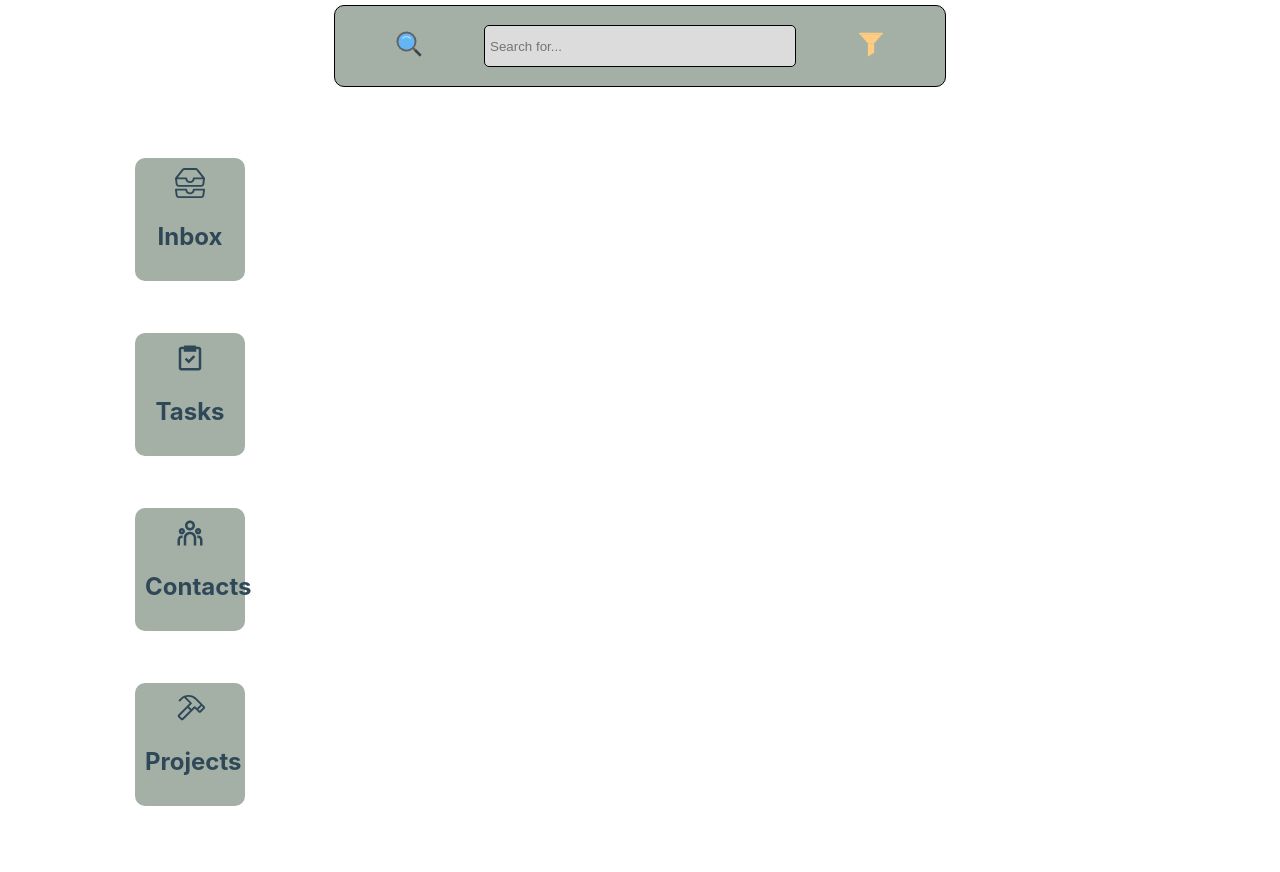
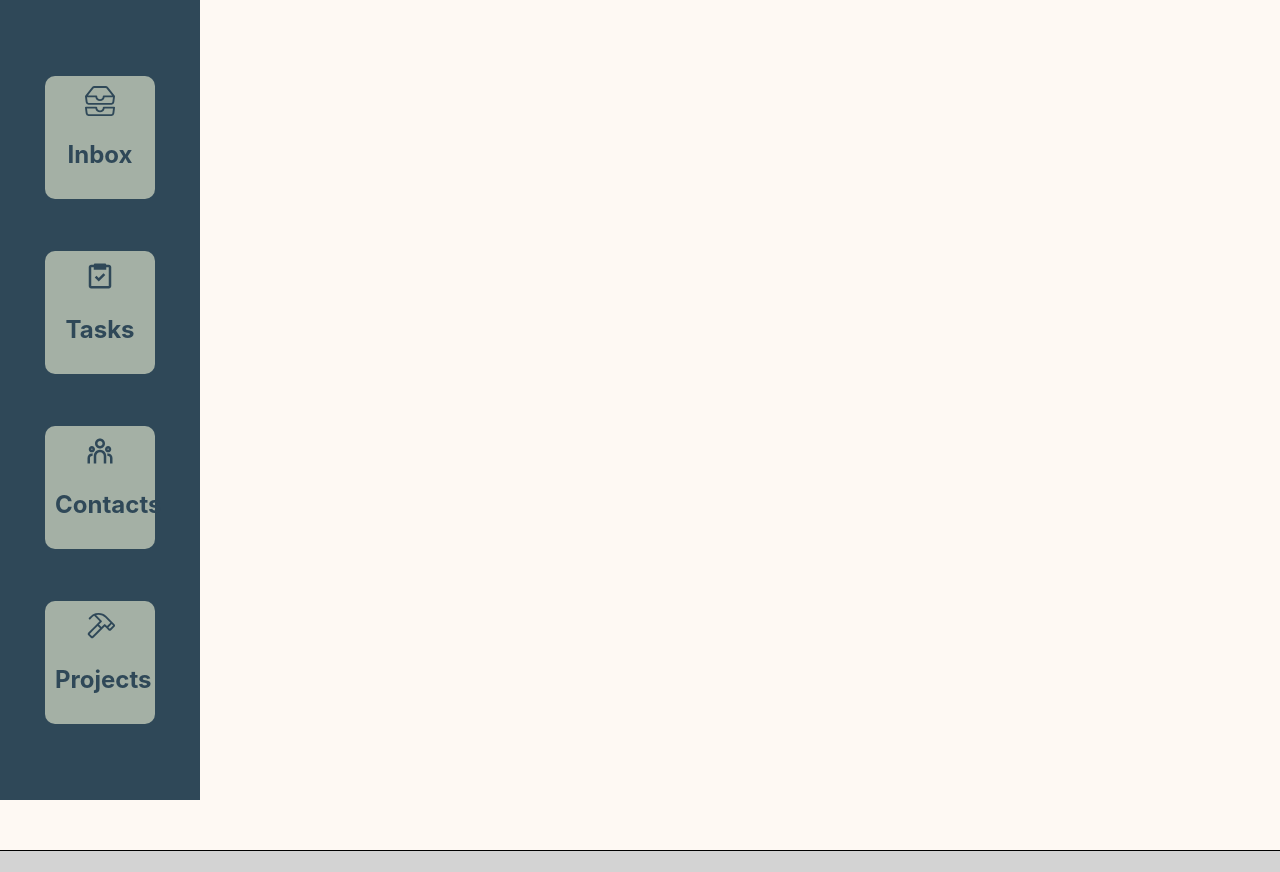
Before and after one commit to kam-stand/ProNotion, a React (Create React App) app in the folder client/frontend/: page / in a window 1280 px wide. After the commit the page ends 800 px from the top, so only its background shows below. Built offline with nearby package versions, Linux system fonts and the light colour scheme.

Commit message:
Added main section, need to incorporate progress bar

```diff
--- a/client/frontend/public/index.html
+++ b/client/frontend/public/index.html
@@ -24,7 +24,7 @@
       work correctly both with client-side routing and a non-root public URL.
       Learn how to configure a non-root public URL by running `npm run build`.
     -->
-    <title>React App</title>
+    <title>ProNotion</title>
   </head>
   <body>
     <noscript>You need to enable JavaScript to run this app.</noscript>
--- a/client/frontend/src/App.css
+++ b/client/frontend/src/App.css
@@ -1,38 +1,3 @@
-.App {
-  text-align: center;
+body{
+  background-color: lightgrey;
 }
-
-.App-logo {
-  height: 40vmin;
-  pointer-events: none;
-}
-
-@media (prefers-reduced-motion: no-preference) {
-  .App-logo {
-    animation: App-logo-spin infinite 20s linear;
-  }
-}
-
-.App-header {
-  background-color: #282c34;
-  min-height: 100vh;
-  display: flex;
-  flex-direction: column;
-  align-items: center;
-  justify-content: center;
-  font-size: calc(10px + 2vmin);
-  color: white;
-}
-
-.App-link {
-  color: #61dafb;
-}
-
-@keyframes App-logo-spin {
-  from {
-    transform: rotate(0deg);
-  }
-  to {
-    transform: rotate(360deg);
-  }
-}
--- /dev/null
+++ b/client/frontend/src/components/page_layout/home_page/main_section/main_section.css
@@ -0,0 +1,12 @@
+.main-section {
+  border: 1px solid black;
+  border-radius: 10px;
+  position: fixed;
+  /* center this on the webpage */
+    top: 50%;
+    left: 50%;
+    transform: translate(-50%, -50%);
+    background-color: #FEF9F3;
+    height:900px;
+    width: 1600px;
+}
--- /dev/null
+++ b/client/frontend/src/components/page_layout/home_page/main_section/main_section.tsx
@@ -0,0 +1,11 @@
+import "./main_section.css";
+
+export default function MainSection() {
+  return (
+    <div className="main-section">
+      <div className="main-section-item">
+        <h1>Home</h1>
+      </div>
+    </div>
+  );
+}
--- /dev/null
+++ b/client/frontend/src/components/page_layout/home_page/progress_section/progress_section.css
@@ -0,0 +1,3 @@
+.progress-section{
+    border: 1px solid black;
+}
--- /dev/null
+++ b/client/frontend/src/components/page_layout/home_page/progress_section/progress_section.tsx
@@ -0,0 +1,9 @@
+import "./progress_section.css";
+
+export default function ProgressSection() {
+  return (
+    <div className="progress-section">
+      <div className="progress-section-item">progress</div>
+    </div>
+  );
+}
--- a/client/frontend/src/components/page_layout/home_page/search_bar/search_bar.css
+++ b/client/frontend/src/components/page_layout/home_page/search_bar/search_bar.css
@@ -41,12 +41,7 @@
 background-color: gainsboro;
 }
 
-
-
-
 /*
-
-
 #FEF9F3
 #D2D3C9
 #A4B0A5
--- a/client/frontend/src/components/page_layout/home_page/sidebar_navigation/sidebar_navigation.css
+++ b/client/frontend/src/components/page_layout/home_page/sidebar_navigation/sidebar_navigation.css
@@ -15,8 +15,7 @@
     margin: 10px;
     padding: 10px;
     border-radius: 10px;
-    background-color:#A4B0A5
-    ;
+    background-color:#A4B0A5;
     color: #2F4858;
     width: 90px;
     text-align: center;
@@ -28,4 +27,5 @@
 .sidebar-navigation-item:hover{
     background-color: #768D88    ;
     cursor: pointer;
+    color: white;
 }
--- a/client/frontend/src/components/pages/home_page/home_page.tsx
+++ b/client/frontend/src/components/pages/home_page/home_page.tsx
@@ -1,3 +1,5 @@
+import MainSection from "../../page_layout/home_page/main_section/main_section";
+import ProgressSection from "../../page_layout/home_page/progress_section/progress_section";
 import SearchBar from "../../page_layout/home_page/search_bar/search_bar";
 import SidebarNavigation from "../../page_layout/home_page/sidebar_navigation/sidebar_navigation";
 import "../pages_styling_theme/home.css";
@@ -10,6 +12,9 @@ export default function HomePage() {
       <section className="SidebarNavigation">
         <SidebarNavigation />
       </section>
+      <section className="MainContent">
+        <MainSection />
+      </section>
     </>
   );
 }
--- a/client/frontend/src/components/pages/pages_styling_theme/home.css
+++ b/client/frontend/src/components/pages/pages_styling_theme/home.css
@@ -5,3 +5,18 @@
     background-color: none;
 
 }
+
+.SidebarNavigation{
+    display: flex;
+    flex-direction: column;
+    justify-content: center;
+    align-items: center;
+    background-color: #2F4858;
+    height: 100vh;
+    width: 200px;
+    position: fixed;
+    top: 0;
+    left: 0;
+    z-index: 100;
+    color: white;
+}
```
